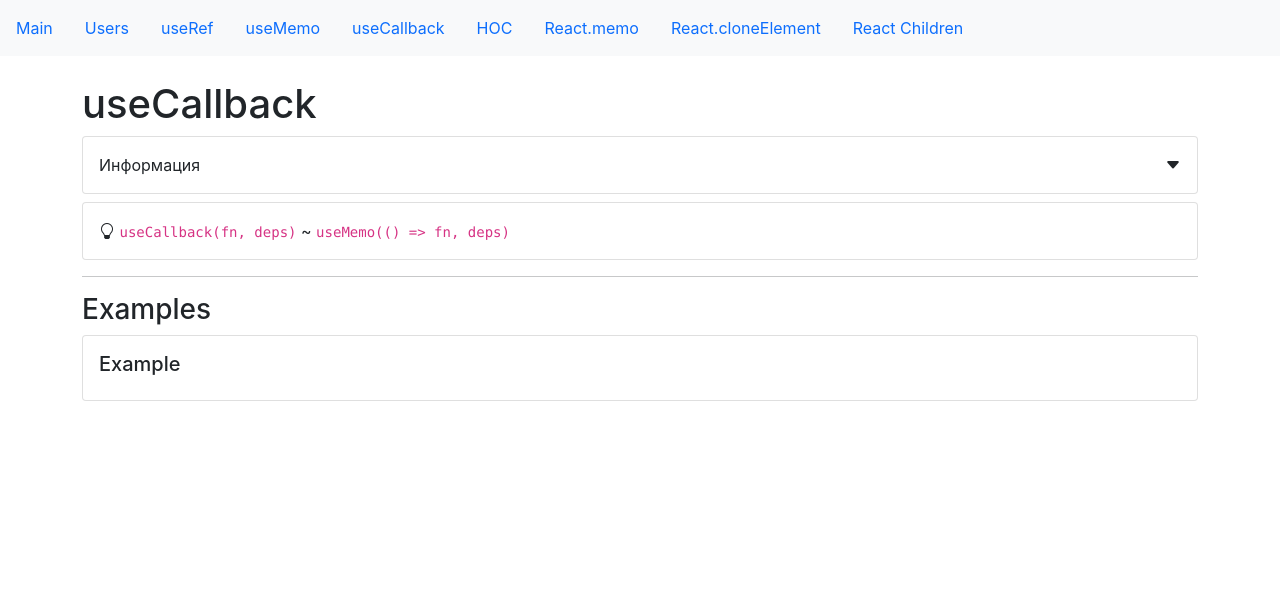
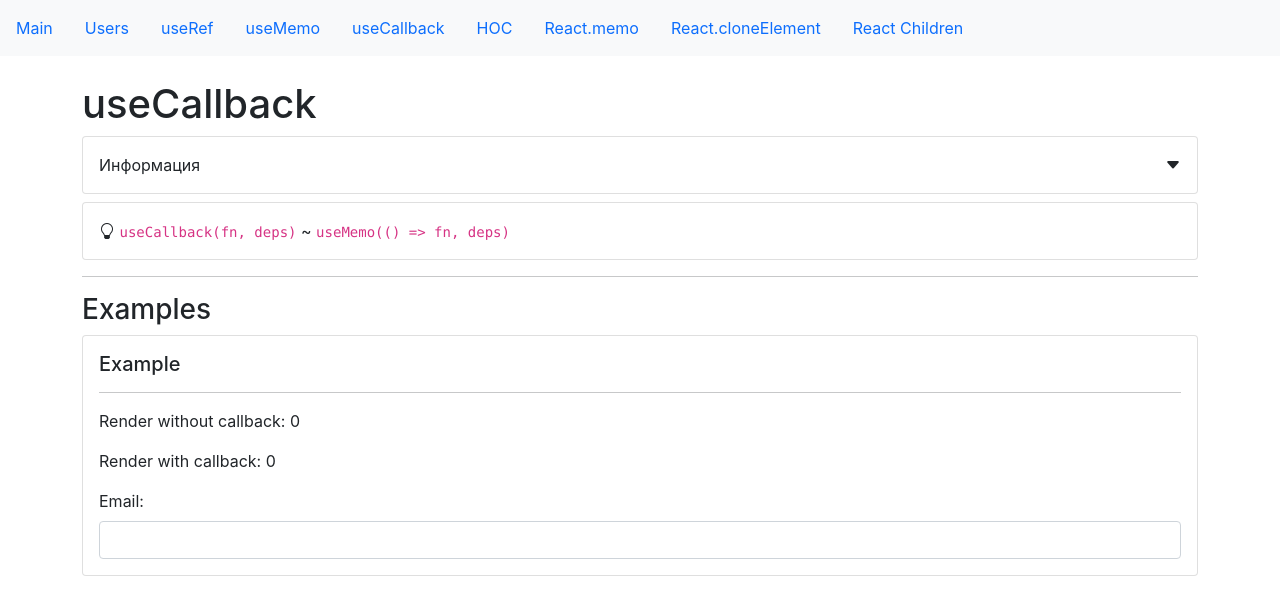
Before and after one commit to ScobarDen/RS-fast-company, a React (Create React App) app: page /useCallback in a window 1280 px wide. Shown: the top 612 px of the page. Built offline with nearby package versions, Linux system fonts and the light colour scheme.

Commit message:
useCallback

```diff
--- a/src/app/components/examples/useCallback/useCallBackExample.jsx
+++ b/src/app/components/examples/useCallback/useCallBackExample.jsx
@@ -1,11 +1,48 @@
-import React from "react";
+import React, { useCallback, useEffect, useRef, useState } from "react";
 import CardWrapper from "../../common/Card";
 import SmallTitle from "../../common/typografy/smallTitle";
+import Divider from "../../common/divider";
 
 const UseCallBackExample = () => {
+    const [data, setData] = useState({});
+    const withoutCallback = useRef(0);
+    const withCallback = useRef(0);
+    const handleChange = ({ target }) => {
+        setData((prevState) => ({ ...prevState, [target.name]: target.value }));
+    };
+    const validateWithoutCallback = (data) => {
+        console.log(data);
+    };
+    const validateWithCallback = useCallback((data) => {
+        console.log(data);
+    }, []);
+    useEffect(() => {
+        withoutCallback.current++;
+    }, [validateWithoutCallback]);
+    useEffect(() => {
+        withCallback.current++;
+    }, [validateWithCallback]);
+    useEffect(() => {
+        validateWithoutCallback(data);
+        validateWithCallback(data);
+    }, [data]);
     return (
         <CardWrapper>
             <SmallTitle>Example</SmallTitle>
+            <Divider />
+            <p>Render without callback: {withoutCallback.current}</p>
+            <p>Render with callback: {withCallback.current}</p>
+            <label htmlFor="email" className="form-label">
+                Email:{" "}
+            </label>
+            <input
+                type="email"
+                className="form-control"
+                id="email"
+                value={data.email || ""}
+                name="email"
+                onChange={handleChange}
+            />
         </CardWrapper>
     );
 };
```
